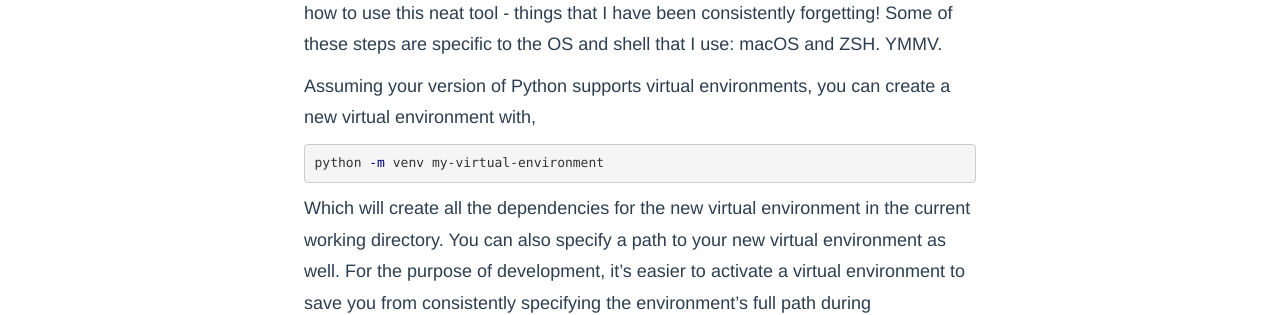
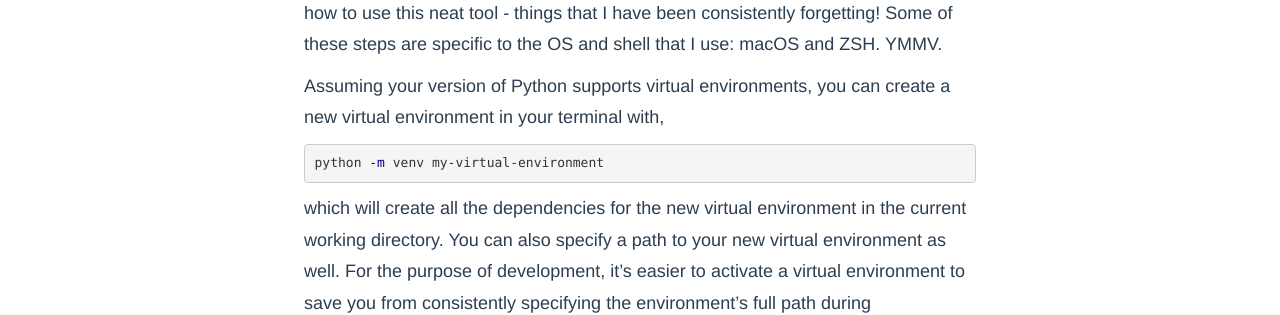
Before and after one commit to tpgmartin/tpgmartin.github.io, a Jekyll site: the page built from _posts/2018-01-06-managing-python-virtual-environments.md, in a window 1280 px wide. Shown: the part 344-659 px from the top of the page. Built offline with Jekyll 4.4.1, drawn with Linux system fonts in a browser that asks for light colours; comment, search, counter and statistics services are not loaded; some of the changed text lies outside the part shown.

Commit message:
Small tweak

```diff
--- a/_posts/2018-01-06-managing-python-virtual-environments.md
+++ b/_posts/2018-01-06-managing-python-virtual-environments.md
@@ -11,13 +11,13 @@ fullview: true
 
 Having gotten use to using Anaconda and [Conda](https://conda.io/docs/index.html) to create and manage Python projects, I recently found myself in the position of wanting the same degree of dependency management for different projects without the need of installing additional software. Luckily enough, Python 3.3+ supports virtual environments out of the box albeit in a very stripped-down forn. This short post is just to demonstrate how to use this neat tool - things that I have been consistently forgetting! Some of these steps are specific to the OS and shell that I use: macOS and ZSH. YMMV.
 
-Assuming your version of Python supports virtual environments, you can create a new virtual environment with,
+Assuming your version of Python supports virtual environments, you can create a new virtual environment in your terminal with,
 
 {% highlight bash %}
 python -m venv my-virtual-environment
 {% endhighlight %}
 
-Which will create all the dependencies for the new virtual environment in the current working directory. You can also specify a path to your new virtual environment as well. For the purpose of development, it's easier to activate a virtual environment to save you from consistently specifying the environment's full path during development. To activate the virtual environment use,
+which will create all the dependencies for the new virtual environment in the current working directory. You can also specify a path to your new virtual environment as well. For the purpose of development, it's easier to activate a virtual environment to save you from consistently specifying the environment's full path during development. To activate the virtual environment use,
 
 {% highlight bash %}
 source my-virtual-environment/bin/activate
```
